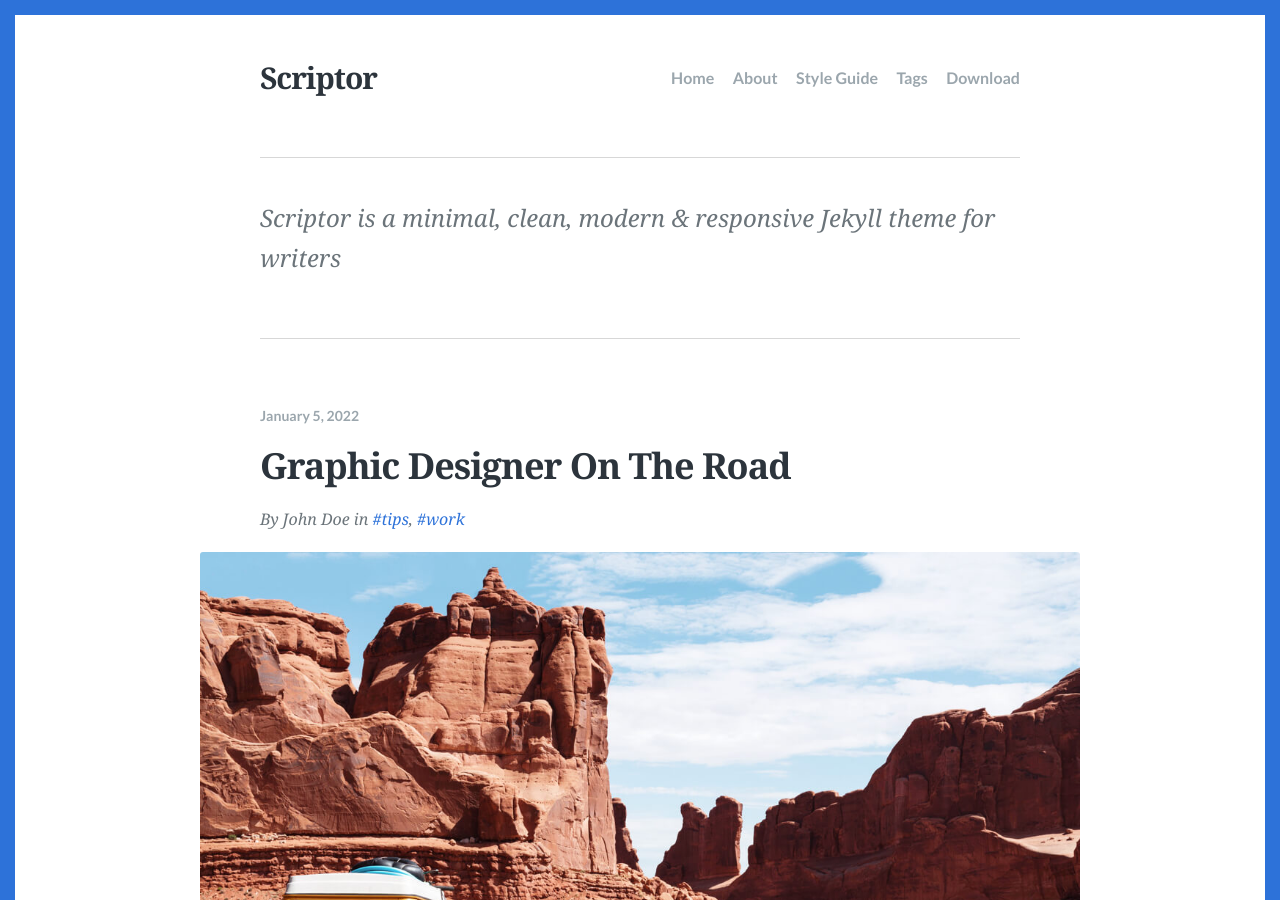
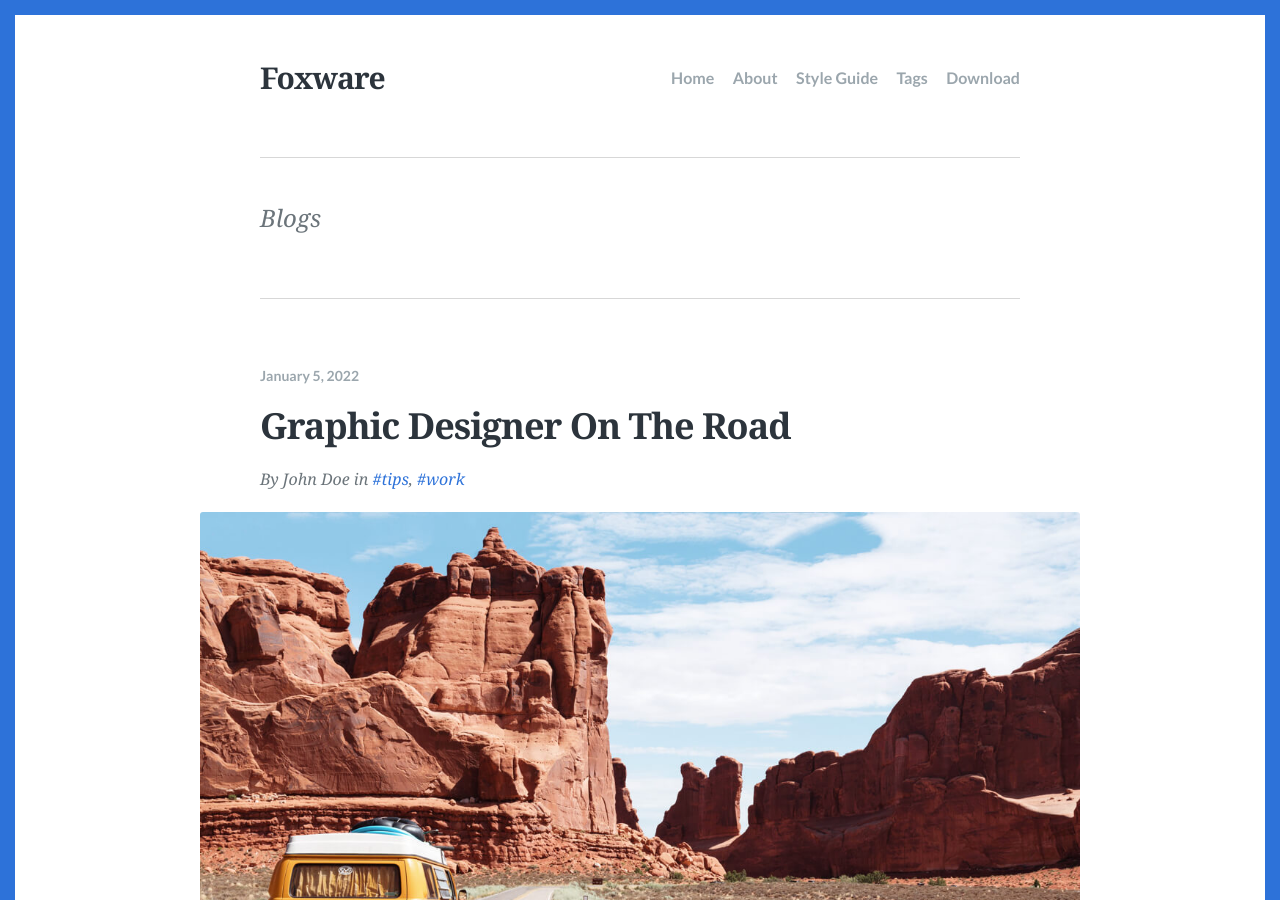
Before and after one commit to foxdocs/blogs, a Jekyll site: the page built from index.html, in a window 1280 px wide and 900 px high. Built offline with Jekyll 4.4.1, drawn with Linux system fonts in a browser that asks for light colours; some web fonts are replaced; the list of posts is cut into pages by our own code; some of the changed text lies outside the part shown.

Commit message:
Update site configuration for title and URLs

```diff
--- a/_config.yml
+++ b/_config.yml
@@ -9,19 +9,19 @@
 lang: en-US
 
 # Site title
-title: "Scriptor"
+title: "Foxware"
 
 # A description of your site for meta tag, search engine results.
-description: "Scriptor is a minimal, clean, modern & responsive Jekyll theme for writers"
+description: "Blogs"
 
 # The subpath of your site, e.g. /blog, for generating urls.
 baseurl: ""
 
 # The base hostname & protocol of your site for where absolute urls are needed.
-url: "https://scriptor-jekyll.netlify.com"
+url: "https://foxdocs.github.io/blogs"
 
 # Favicon
-favicon: images/favicon.png
+favicon: images/favicon.ico
 
 # Google Analytics id, e.g. "UA-NNNNNNNN-N"
 google_analytics: ""
@@ -37,17 +37,17 @@ navigation:
   - text: Tags
     url: /tags/
   - text: Download
-    url: https://github.com/JustGoodThemes/Scriptor-Jekyll-Theme
+    url: https://github.com/foxdocs/blogs
 
 # The shortname for your Disqus site to enable comments.
-disqus: justgoodthemes
+disqus:
 
 # Colors
 accent_color: '#2d72d9'
 
 # Site footer
 footer:
-  content: "&copy; Scriptor all rights reserved. Theme by [JustGoodThemes](https://www.justgoodthemes.com)."
+  content: "&copy; All rights reserved. Theme by [JustGoodThemes](https://www.justgoodthemes.com)."
   has_social: true
 
 # Plugins
```
